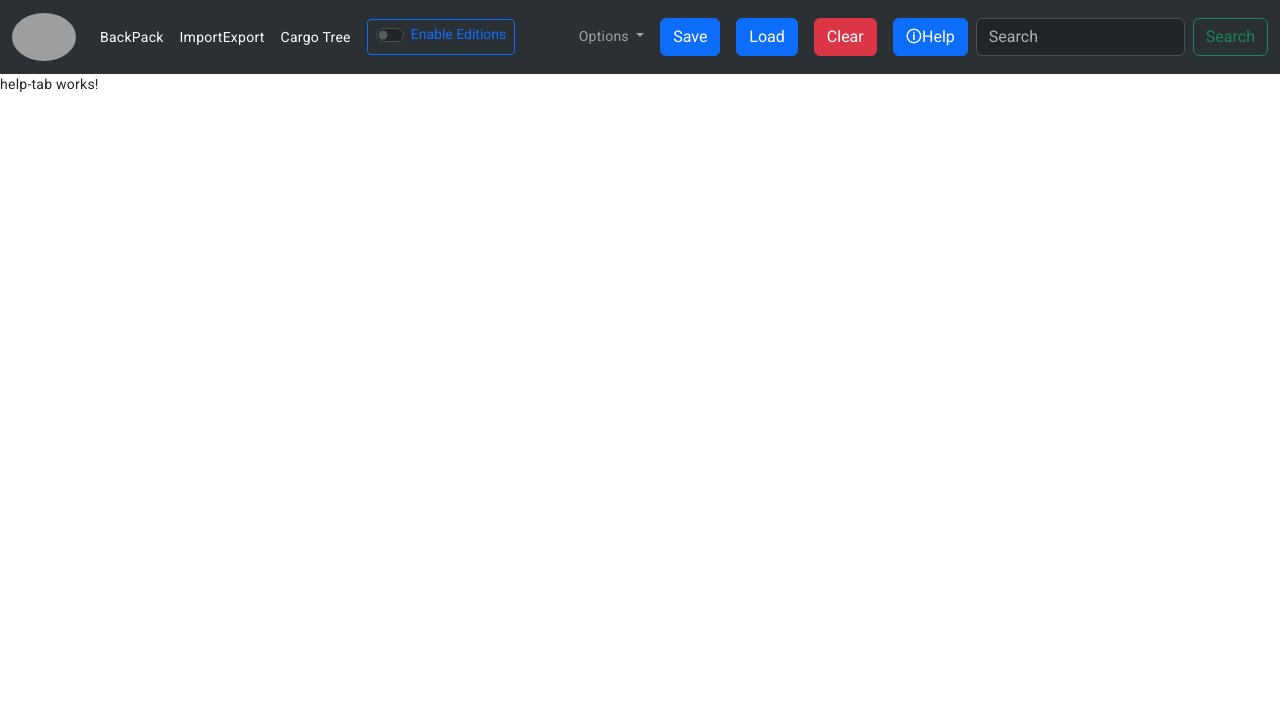
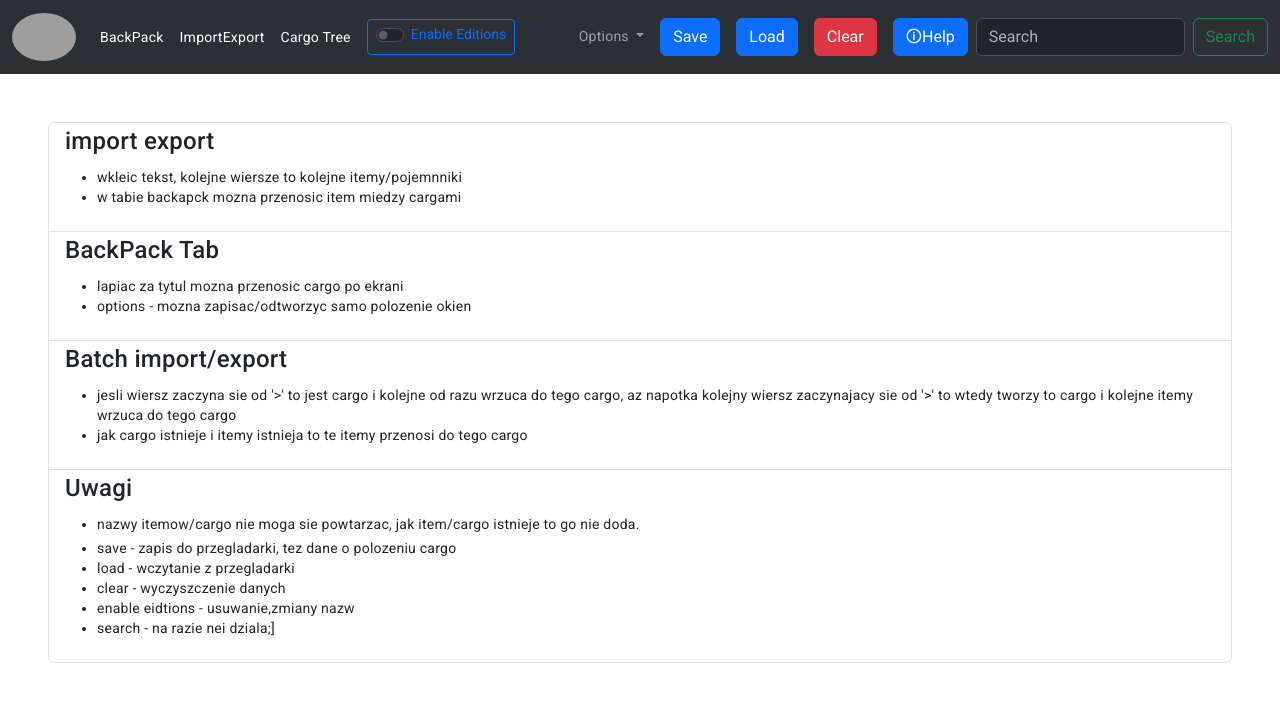
Before and after one commit to KubaMiszcz/BackPackManager, an Angular app in the folder BackPackManager-Front/: page /help-tab in a window 1280 px wide. Shown: the top 702 px of the page. Built offline with nearby package versions, Linux system fonts and the light colour scheme; grey boxes are pictures that could not be loaded.

Commit message:
add help

```diff
--- a/BackPackManager-Front/src/app/components/help-tab/help-tab.component.html
+++ b/BackPackManager-Front/src/app/components/help-tab/help-tab.component.html
@@ -1 +1,55 @@
-<p>help-tab works!</p>
+<div class="caard p-4 m-4">
+    <div class="caard-body">
+        <div class="list-group">
+            <div href="#" class="list-group-item list-group-item-action" aria-current="true">
+                <div class="d-flex w-100 justify-content-between">
+                    <div class="header mb-3 ">import export</div>
+                </div>
+                <ul>
+                    <li>wkleic tekst, kolejne wiersze to kolejne itemy/pojemnniki</li>
+                    <li>w tabie backapck mozna przenosic item miedzy cargami</li>
+                </ul>
+            </div>
+            <div href="#" class="list-group-item list-group-item-action" aria-current="true">
+                <div class="d-flex w-100 justify-content-between">
+                    <div class="header mb-3 ">BackPack Tab</div>
+                </div>
+                <ul>
+                    <li>lapiac za tytul mozna przenosic cargo po ekrani</li>
+                    <li>options - mozna zapisac/odtworzyc samo polozenie okien </li>
+
+                </ul>
+            </div>
+
+            <div href="#" class="list-group-item list-group-item-action">
+                <div class="d-flex w-100 justify-content-between">
+                    <div class="header mb-3">Batch import/export</div>
+                </div>
+                <div>
+                    <ul>
+                        <li>jesli wiersz zaczyna sie od &#39;&gt;&#39; to jest cargo i kolejne od
+                            razu wrzuca do tego cargo, az napotka kolejny wiersz zaczynajacy sie od &#39;&gt;&#39; to
+                            wtedy tworzy to cargo i kolejne itemy wrzuca do tego cargo</li>
+                        <li>jak cargo istnieje i itemy istnieja to te itemy przenosi do tego cargo</li>
+                    </ul>
+                </div>
+            </div>
+            <div href="#" class="list-group-item list-group-item-action">
+                <div class="d-flex w-100 justify-content-between">
+                    <div class="header mb-3">Uwagi</div>
+                </div>
+                <ul>
+                    <li class="mb-1">nazwy itemow/cargo nie moga sie powtarzac, jak item/cargo istnieje to go nie doda.
+                    </li>
+                    <li>save - zapis do przegladarki, tez dane o polozeniu cargo</li>
+                    <li>load - wczytanie z przegladarki</li>
+                    <li>clear - wyczyszczenie danych</li>
+                    <li>enable eidtions - usuwanie,zmiany nazw</li>
+                    <li>search - na razie nei dziala;]</li>
+                </ul>
+
+            </div>
+        </div>
+
+    </div>
+</div>
--- a/BackPackManager-Front/src/app/components/help-tab/help-tab.component.scss
+++ b/BackPackManager-Front/src/app/components/help-tab/help-tab.component.scss
@@ -0,0 +1,4 @@
+.header{
+    font-size: 1.5rem;
+    font-weight: 450;
+}
--- a/BackPackManager-Front/src/app/components/import-export-tab/import-export-tab.component.html
+++ b/BackPackManager-Front/src/app/components/import-export-tab/import-export-tab.component.html
@@ -34,11 +34,7 @@
     <div class="row">
         <div class="col">
             <div class="card">
-                <!-- <div class="card-title">
-                    All Items
-                </div> -->
-                <div class="card-header">Card title</div>
-
+                <div class="card-header">All Items</div>
                 <div class="d-flex flex-wrap justify-content-between">
                     <div *ngFor="let item of items" style="width: 45%;">
                         <div class="input-group input-group-sm d-flesx align-items-center">
@@ -59,9 +55,7 @@
 
         <div class="col">
             <div class="card">
-                <div class="card-header">
-                    All Cargos
-                </div>
+                <div class="card-header"> All Cargos </div>
                 <div class="d-flex flex-wrap justify-content-between">
                     <div *ngFor="let cargo of cargos" style="width: 45%;">
                         <div class="input-group input-group-sm">
```
